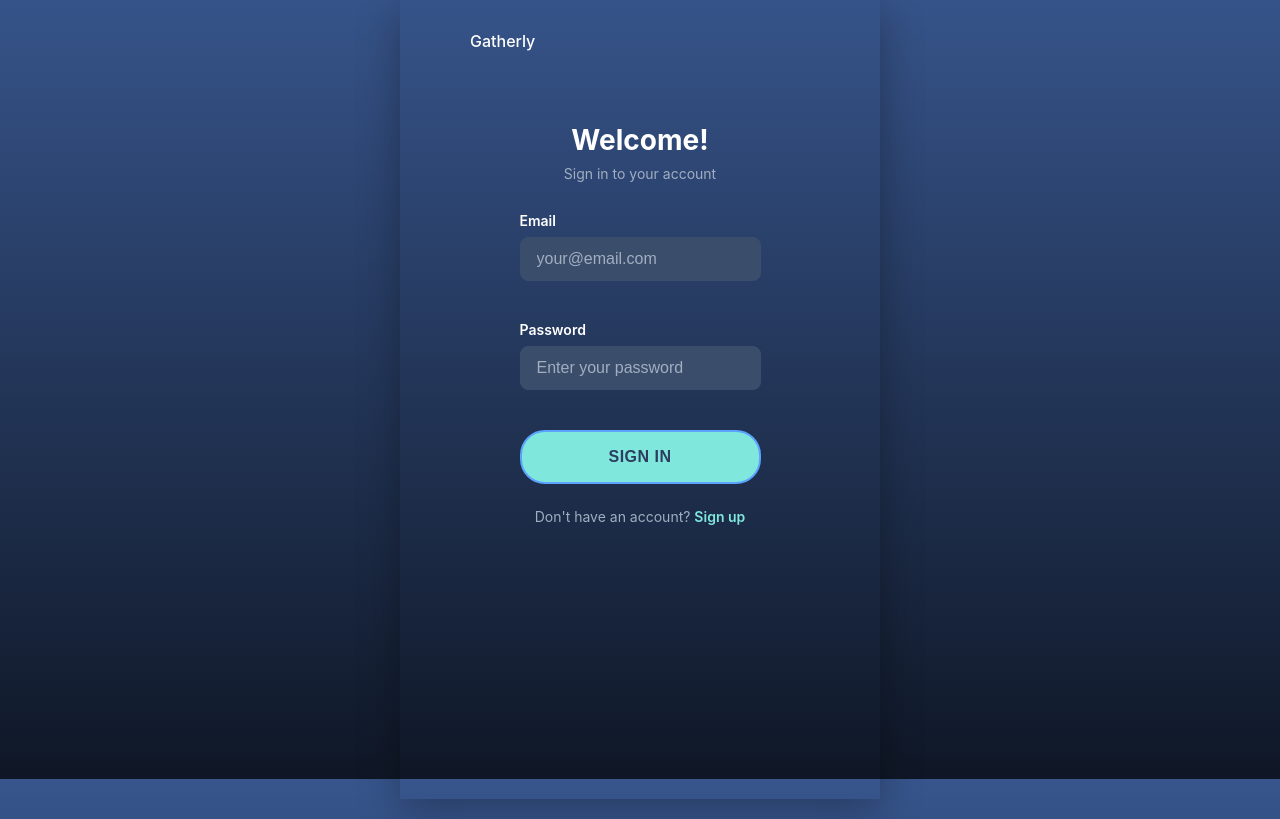
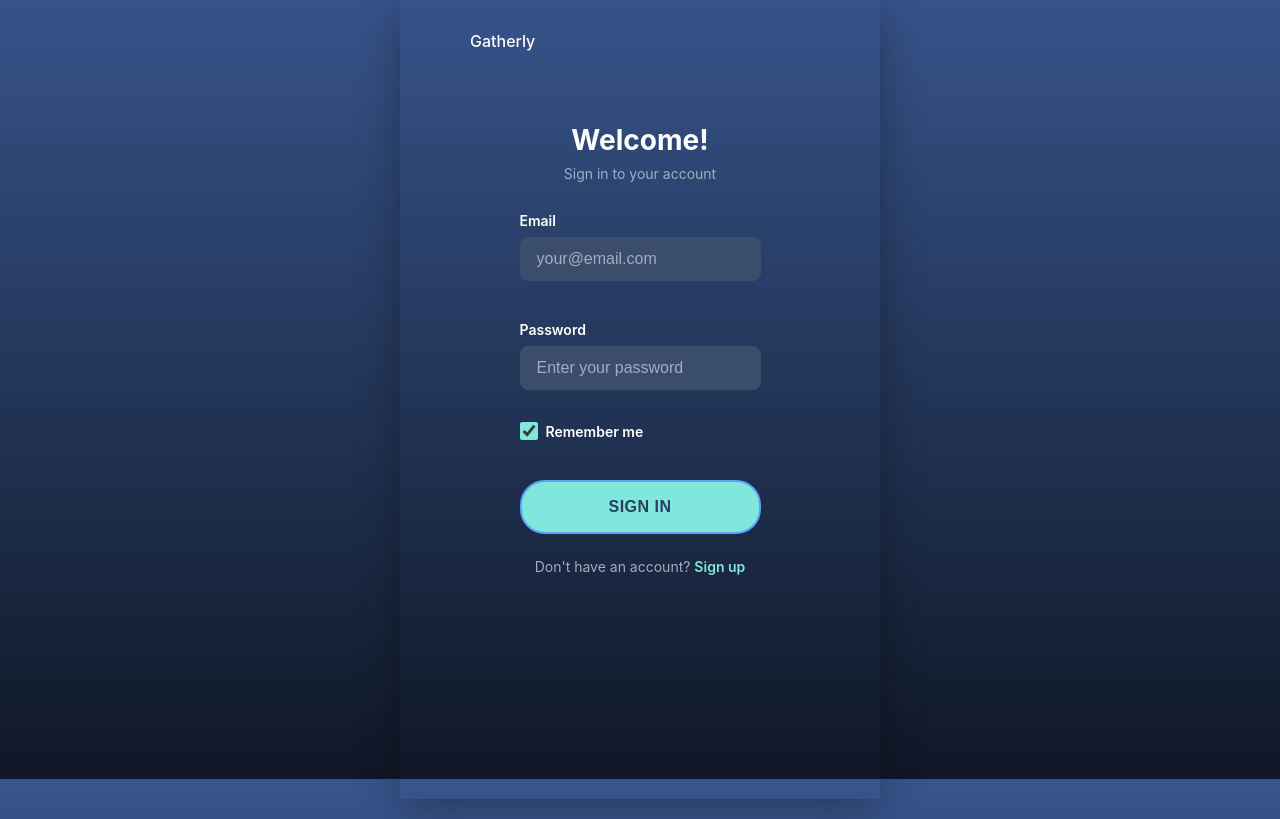
Before and after one commit to awalt29/Gatherlyv5, a Flask app: page /login in a window 1280 px wide. Shown: the part 21-840 px from the top of the page. Run offline with Flask 3, Linux system fonts and the light colour scheme.

Commit message:
Add Remember Me functionality to login

```diff
--- a/app.py
+++ b/app.py
@@ -20,6 +20,7 @@ app.config['SQLALCHEMY_TRACK_MODIFICATIONS'] = False
 app.config['SECRET_KEY'] = os.getenv('SECRET_KEY', 'dev-secret-key')
 app.config['SESSION_COOKIE_SAMESITE'] = 'Lax'
 app.config['SESSION_COOKIE_SECURE'] = True if os.getenv('APP_BASE_URL', '').startswith('https') else False
+app.config['PERMANENT_SESSION_LIFETIME'] = timedelta(days=30)  # Remember Me for 30 days
 
 db.init_app(app)
 CORS(app, supports_credentials=True)
@@ -136,6 +137,13 @@ def auth_login():
     session['user_id'] = user.id
     session['user_email'] = user.email
     session['user_name'] = user.name
+
+    # Handle "Remember Me" - make session permanent if requested
+    remember_me = data.get('remember_me', False)
+    if remember_me:
+        session.permanent = True
+    else:
+        session.permanent = False
 
     return jsonify({'user': user.to_dict()}), 200
 
--- a/static/css/style.css
+++ b/static/css/style.css
@@ -931,6 +931,32 @@ h1 {
     color: var(--text-muted);
 }
 
+.form-group.remember-me {
+    flex-direction: row;
+    align-items: center;
+    margin-top: -8px;
+}
+
+.checkbox-label {
+    display: flex;
+    align-items: center;
+    gap: 8px;
+    cursor: pointer;
+    font-size: 14px;
+    color: var(--text-light);
+}
+
+.checkbox-label input[type="checkbox"] {
+    width: 18px;
+    height: 18px;
+    cursor: pointer;
+    accent-color: var(--accent-mint);
+}
+
+.checkbox-label span {
+    user-select: none;
+}
+
 .error-message {
     padding: 12px;
     background: rgba(255, 100, 100, 0.1);
--- a/static/js/login.js
+++ b/static/js/login.js
@@ -3,6 +3,7 @@ document.getElementById('loginForm').addEventListener('submit', async (e) => {
 
     const email = document.getElementById('email').value.trim();
     const password = document.getElementById('password').value;
+    const rememberMe = document.getElementById('rememberMe').checked;
     const errorMessage = document.getElementById('errorMessage');
 
     // Hide previous errors
@@ -14,7 +15,7 @@ document.getElementById('loginForm').addEventListener('submit', async (e) => {
             headers: {
                 'Content-Type': 'application/json'
             },
-            body: JSON.stringify({ email, password })
+            body: JSON.stringify({ email, password, remember_me: rememberMe })
         });
 
         const data = await response.json();
--- a/templates/login.html
+++ b/templates/login.html
@@ -38,6 +38,13 @@
                     <input type="password" id="password" name="password" required placeholder="Enter your password">
                 </div>
 
+                <div class="form-group remember-me">
+                    <label class="checkbox-label">
+                        <input type="checkbox" id="rememberMe" name="rememberMe" checked>
+                        <span>Remember me</span>
+                    </label>
+                </div>
+
                 <div id="errorMessage" class="error-message" style="display: none;"></div>
 
                 <button type="submit" class="btn-primary">Sign In</button>
```
